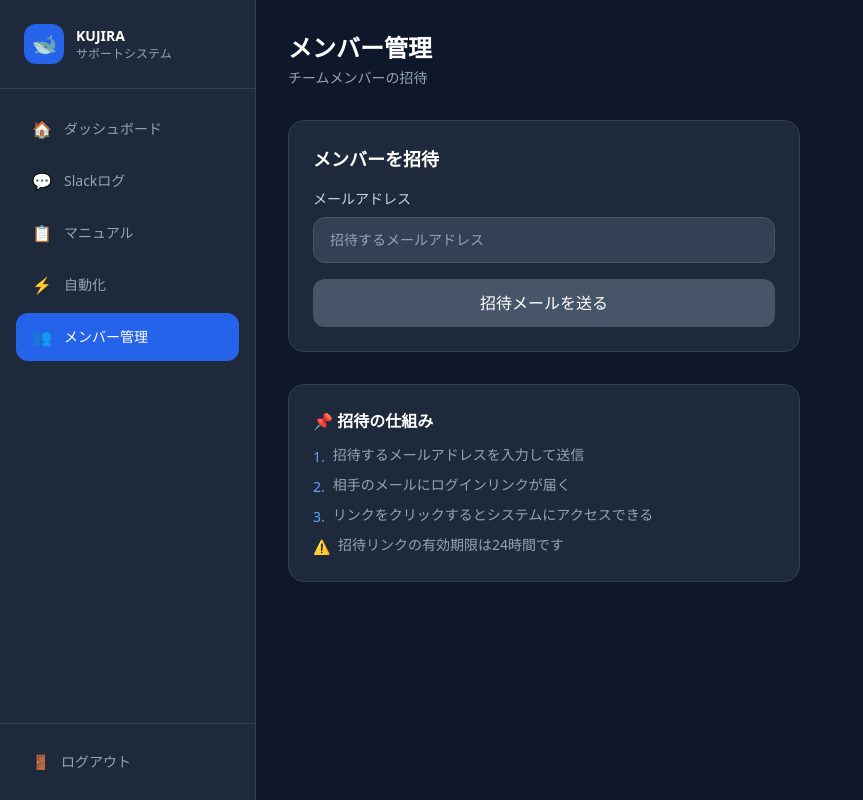
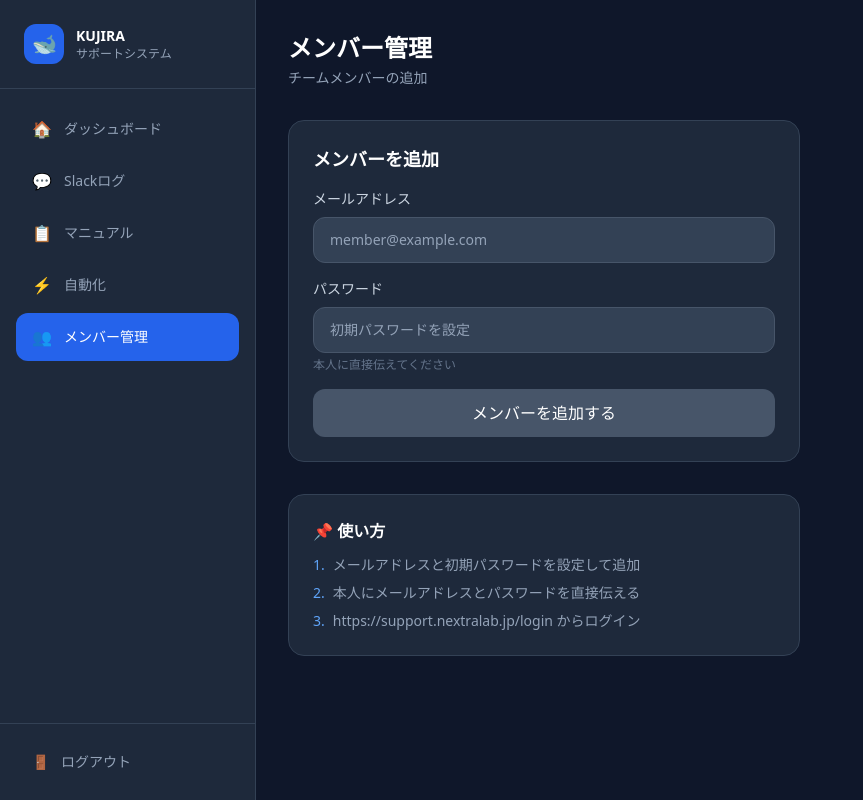
Before and after one commit to fyoneyone9-cyber/kujira-support, a Next.js app: page /admin in a window 1280 px wide. Shown: the whole page, without its empty margins (0-863 px from the left). Built offline with nearby package versions, Linux system fonts and the light colour scheme.

Commit message:
feat: password login + admin user creation

```diff
--- a/src/app/(app)/admin/page.tsx
+++ b/src/app/(app)/admin/page.tsx
@@ -1,10 +1,10 @@
 'use client'
 
 import { useState } from 'react'
-import { createClient } from '@/lib/supabase/client'
 
 export default function AdminPage() {
   const [email, setEmail] = useState('')
+  const [password, setPassword] = useState('')
   const [loading, setLoading] = useState(false)
   const [message, setMessage] = useState('')
   const [error, setError] = useState('')
@@ -15,19 +15,19 @@ export default function AdminPage() {
     setMessage('')
     setError('')
 
-    const supabase = createClient()
-    const { error } = await supabase.auth.signInWithOtp({
-      email,
-      options: {
-        emailRedirectTo: `${window.location.origin}/auth/callback`,
-      },
+    const res = await fetch('/api/admin/create-user', {
+      method: 'POST',
+      headers: { 'Content-Type': 'application/json' },
+      body: JSON.stringify({ email, password }),
     })
+    const data = await res.json()
 
-    if (error) {
-      setError('招待の送信に失敗しました: ' + error.message)
+    if (!res.ok) {
+      setError(data.error ?? '登録に失敗しました')
     } else {
-      setMessage(`${email} に招待リンクを送信しました`)
+      setMessage(`${email} を登録しました`)
       setEmail('')
+      setPassword('')
     }
     setLoading(false)
   }
@@ -36,64 +36,55 @@ export default function AdminPage() {
     <div>
       <div className="mb-8">
         <h1 className="text-2xl font-bold text-white">メンバー管理</h1>
-        <p className="text-slate-400 text-sm mt-1">チームメンバーの招待</p>
+        <p className="text-slate-400 text-sm mt-1">チームメンバーの追加</p>
       </div>
 
-      {/* Invite Form */}
       <div className="bg-slate-800 rounded-2xl p-6 border border-slate-700 max-w-lg mb-8">
-        <h2 className="text-lg font-semibold text-white mb-4">メンバーを招待</h2>
+        <h2 className="text-lg font-semibold text-white mb-4">メンバーを追加</h2>
         <form onSubmit={handleInvite} className="space-y-4">
           <div>
-            <label className="block text-sm font-medium text-slate-300 mb-2">
-              メールアドレス
-            </label>
+            <label className="block text-sm font-medium text-slate-300 mb-2">メールアドレス</label>
             <input
               type="email"
               value={email}
               onChange={(e) => setEmail(e.target.value)}
-              placeholder="招待するメールアドレス"
+              placeholder="member@example.com"
               required
               className="w-full px-4 py-3 bg-slate-700 border border-slate-600 rounded-xl text-white placeholder-slate-400 focus:outline-none focus:ring-2 focus:ring-blue-500 text-sm"
             />
           </div>
+          <div>
+            <label className="block text-sm font-medium text-slate-300 mb-2">パスワード</label>
+            <input
+              type="text"
+              value={password}
+              onChange={(e) => setPassword(e.target.value)}
+              placeholder="初期パスワードを設定"
+              required
+              className="w-full px-4 py-3 bg-slate-700 border border-slate-600 rounded-xl text-white placeholder-slate-400 focus:outline-none focus:ring-2 focus:ring-blue-500 text-sm"
+            />
+            <p className="text-xs text-slate-500 mt-1">本人に直接伝えてください</p>
+          </div>
 
-          {message && (
-            <p className="text-green-400 text-sm bg-green-400/10 px-4 py-3 rounded-xl">✓ {message}</p>
-          )}
-          {error && (
-            <p className="text-red-400 text-sm bg-red-400/10 px-4 py-3 rounded-xl">{error}</p>
-          )}
+          {message && <p className="text-green-400 text-sm bg-green-400/10 px-4 py-3 rounded-xl">✓ {message}</p>}
+          {error && <p className="text-red-400 text-sm bg-red-400/10 px-4 py-3 rounded-xl">{error}</p>}
 
           <button
             type="submit"
-            disabled={loading || !email}
+            disabled={loading || !email || !password}
             className="w-full py-3 bg-blue-600 hover:bg-blue-500 disabled:bg-slate-600 disabled:cursor-not-allowed text-white font-medium rounded-xl transition-colors"
           >
-            {loading ? '送信中...' : '招待メールを送る'}
+            {loading ? '登録中...' : 'メンバーを追加する'}
           </button>
         </form>
       </div>
 
-      {/* Info */}
       <div className="bg-slate-800 rounded-2xl p-6 border border-slate-700 max-w-lg">
-        <h2 className="text-base font-semibold text-white mb-3">📌 招待の仕組み</h2>
+        <h2 className="text-base font-semibold text-white mb-3">📌 使い方</h2>
         <ul className="space-y-2 text-sm text-slate-400">
-          <li className="flex items-start gap-2">
-            <span className="text-blue-400 mt-0.5">1.</span>
-            招待するメールアドレスを入力して送信
-          </li>
-          <li className="flex items-start gap-2">
-            <span className="text-blue-400 mt-0.5">2.</span>
-            相手のメールにログインリンクが届く
-          </li>
-          <li className="flex items-start gap-2">
-            <span className="text-blue-400 mt-0.5">3.</span>
-            リンクをクリックするとシステムにアクセスできる
-          </li>
-          <li className="flex items-start gap-2">
-            <span className="text-blue-400 mt-0.5">⚠️</span>
-            招待リンクの有効期限は24時間です
-          </li>
+          <li className="flex items-start gap-2"><span className="text-blue-400">1.</span> メールアドレスと初期パスワードを設定して追加</li>
+          <li className="flex items-start gap-2"><span className="text-blue-400">2.</span> 本人にメールアドレスとパスワードを直接伝える</li>
+          <li className="flex items-start gap-2"><span className="text-blue-400">3.</span> https://support.nextralab.jp/login からログイン</li>
         </ul>
       </div>
     </div>
--- /dev/null
+++ b/src/app/api/admin/create-user/route.ts
@@ -0,0 +1,31 @@
+import { createClient } from '@supabase/supabase-js'
+import { NextResponse } from 'next/server'
+
+export async function POST(request: Request) {
+  try {
+    const { email, password } = await request.json()
+    if (!email || !password) {
+      return NextResponse.json({ error: 'メールとパスワードは必須です' }, { status: 400 })
+    }
+
+    const supabase = createClient(
+      process.env.NEXT_PUBLIC_SUPABASE_URL!,
+      process.env.SUPABASE_SERVICE_ROLE_KEY!
+    )
+
+    const { data, error } = await supabase.auth.admin.createUser({
+      email,
+      password,
+      email_confirm: true,
+    })
+
+    if (error) {
+      const msg = error.message.includes('already') ? 'このメールアドレスは既に登録されています' : error.message
+      return NextResponse.json({ error: msg }, { status: 400 })
+    }
+
+    return NextResponse.json({ id: data.user.id, email: data.user.email })
+  } catch {
+    return NextResponse.json({ error: 'サーバーエラー' }, { status: 500 })
+  }
+}
--- a/src/app/login/page.tsx
+++ b/src/app/login/page.tsx
@@ -1,12 +1,14 @@
 'use client'
 
 import { useState } from 'react'
+import { useRouter } from 'next/navigation'
 import { createClient } from '@/lib/supabase/client'
 
 export default function LoginPage() {
+  const router = useRouter()
   const [email, setEmail] = useState('')
+  const [password, setPassword] = useState('')
   const [loading, setLoading] = useState(false)
-  const [sent, setSent] = useState(false)
   const [error, setError] = useState('')
 
   const handleLogin = async (e: React.FormEvent) => {
@@ -15,25 +17,20 @@ export default function LoginPage() {
     setError('')
 
     const supabase = createClient()
-    const { error } = await supabase.auth.signInWithOtp({
-      email,
-      options: {
-        emailRedirectTo: `${window.location.origin}/auth/callback`,
-      },
-    })
+    const { error } = await supabase.auth.signInWithPassword({ email, password })
 
     if (error) {
-      setError('ログインリンクの送信に失敗しました。メールアドレスを確認してください。')
+      setError('メールアドレスまたはパスワードが違います')
+      setLoading(false)
     } else {
-      setSent(true)
+      router.push('/dashboard')
+      router.refresh()
     }
-    setLoading(false)
   }
 
   return (
     <div className="min-h-screen bg-slate-900 flex items-center justify-center px-4">
       <div className="w-full max-w-md">
-        {/* Logo */}
         <div className="text-center mb-8">
           <div className="inline-flex items-center justify-center w-16 h-16 rounded-2xl bg-blue-600 mb-4">
             <span className="text-2xl">🐋</span>
@@ -42,59 +39,47 @@ export default function LoginPage() {
           <p className="text-slate-400 text-sm mt-1">導入支援サポートシステム</p>
         </div>
 
-        {/* Card */}
         <div className="bg-slate-800 rounded-2xl p-8 shadow-xl border border-slate-700">
-          {sent ? (
-            <div className="text-center">
-              <div className="text-4xl mb-4">📧</div>
-              <h2 className="text-xl font-semibold text-white mb-2">メールを送信しました</h2>
-              <p className="text-slate-400 text-sm">
-                <span className="text-blue-400 font-medium">{email}</span> にログインリンクを送りました。
-                メールを確認してリンクをクリックしてください。
-              </p>
-              <button
-                onClick={() => setSent(false)}
-                className="mt-6 text-sm text-slate-400 hover:text-white transition-colors"
-              >
-                別のメールで試す
-              </button>
-            </div>
-          ) : (
-            <>
           <h2 className="text-xl font-semibold text-white mb-6">ログイン</h2>
           <form onSubmit={handleLogin} className="space-y-4">
             <div>
-                  <label className="block text-sm font-medium text-slate-300 mb-2">
-                    メールアドレス
-                  </label>
+              <label className="block text-sm font-medium text-slate-300 mb-2">メールアドレス</label>
               <input
                 type="email"
                 value={email}
                 onChange={(e) => setEmail(e.target.value)}
                 placeholder="your@email.com"
                 required
-                    className="w-full px-4 py-3 bg-slate-700 border border-slate-600 rounded-lg text-white placeholder-slate-400 focus:outline-none focus:ring-2 focus:ring-blue-500 focus:border-transparent transition"
+                className="w-full px-4 py-3 bg-slate-700 border border-slate-600 rounded-xl text-white placeholder-slate-400 focus:outline-none focus:ring-2 focus:ring-blue-500 transition"
+              />
+            </div>
+            <div>
+              <label className="block text-sm font-medium text-slate-300 mb-2">パスワード</label>
+              <input
+                type="password"
+                value={password}
+                onChange={(e) => setPassword(e.target.value)}
+                placeholder="••••••••"
+                required
+                className="w-full px-4 py-3 bg-slate-700 border border-slate-600 rounded-xl text-white placeholder-slate-400 focus:outline-none focus:ring-2 focus:ring-blue-500 transition"
               />
             </div>
 
             {error && (
-                  <p className="text-red-400 text-sm bg-red-400/10 px-3 py-2 rounded-lg">{error}</p>
+              <p className="text-red-400 text-sm bg-red-400/10 px-3 py-2 rounded-xl">{error}</p>
             )}
 
             <button
               type="submit"
-                  disabled={loading || !email}
-                  className="w-full py-3 px-4 bg-blue-600 hover:bg-blue-500 disabled:bg-slate-600 disabled:cursor-not-allowed text-white font-medium rounded-lg transition-colors"
+              disabled={loading || !email || !password}
+              className="w-full py-3 bg-blue-600 hover:bg-blue-500 disabled:bg-slate-600 disabled:cursor-not-allowed text-white font-medium rounded-xl transition-colors"
             >
-                  {loading ? '送信中...' : 'ログインリンクを送る'}
+              {loading ? 'ログイン中...' : 'ログイン'}
             </button>
           </form>
-
           <p className="mt-6 text-xs text-slate-500 text-center">
-                招待されたメールアドレスのみログインできます
+            招待されたアカウントのみログインできます
           </p>
-            </>
-          )}
         </div>
       </div>
     </div>
```
Lines whose indentation alone changed are shown as unchanged.
